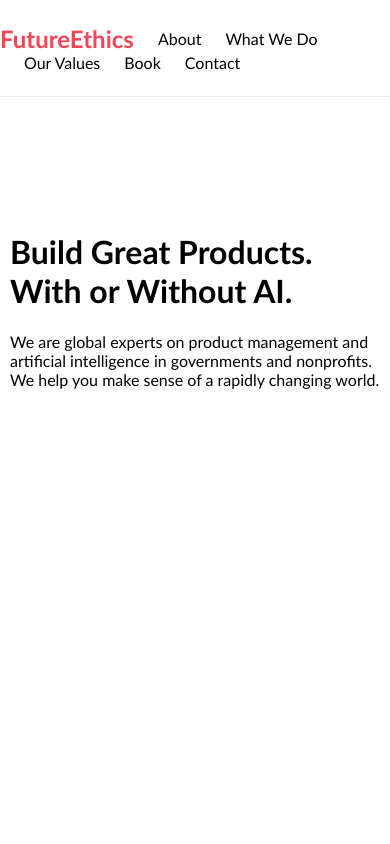
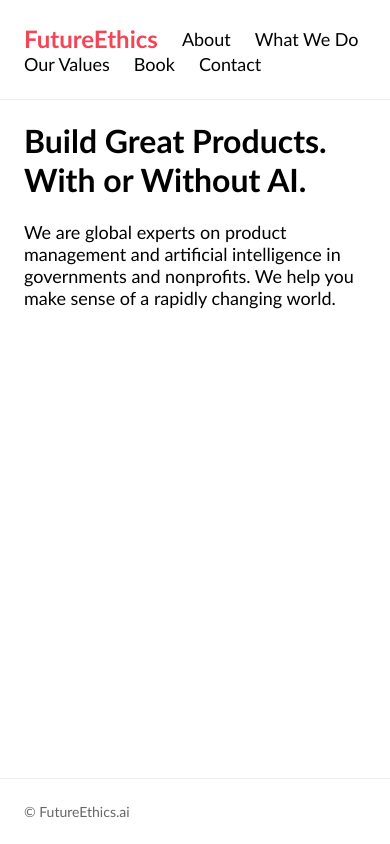
Before and after one commit to skinnylatte/futureethics, an Eleventy site: page src/index.md in a window 390 px wide. Built offline with nearby package versions, Linux system fonts and the light colour scheme; Eleventy itself is replaced by a stand-in of ours; files that its build step writes are made by us from their sources; a script that the page names is missing.

Commit message:
Update styling

```diff
--- a/src/_includes/base.njk
+++ b/src/_includes/base.njk
@@ -11,6 +11,6 @@
     <body>
         {% include "partials/_nav.njk" %}
         <main class="main">{{ content | safe }}</main>
-        <footer />
+        {% include "partials/_footer.njk" %}
     </body>
 </html>
--- /dev/null
+++ b/src/_includes/partials/_footer.njk
@@ -0,0 +1 @@
+<footer>© FutureEthics.ai</footer>
--- a/src/css/styles.css
+++ b/src/css/styles.css
@@ -1,30 +1,12 @@
-/* media queries */
-
-@media all and (max-width: 799px) {
-    .wrapper { flex-direction: column }
-    .nav { order: 1 }
-    .header { display: flex; justify-content: space-between; align-items:left; order: 2}
-    .logo img { min-width: 150px }
-    .main img { width: 100% }
-    .main { order: 3; padding-top: 5.5rem; min-width: 50%; margin: 10px}
-}
-
-
-/* larger screens */
-
-@media all and (min-width: 800px) {
-    .wrapper { flex-direction: column }
-    .header { display: flex; justify-content: space-between; align-items: center; padding: 1em 2em; flex-wrap: wrap}
-}
-
-
 body {
     font-family: Seravek, 'Gill Sans Nova', Ubuntu, Calibri, 'DejaVu Sans', source-sans-pro, sans-serif;
     font-weight: normal;
+    font-size: 18px;
     margin: 0 auto;
     display: flex;
     flex-direction: column;
     max-width: 80ch;
+    height: 100vh;
 }
 
 h1 {
@@ -47,28 +29,29 @@ img {
     border-radius: 10px;
 }
 
-.site-title {
-    padding: 2em;
-    margin-left: 3%;
+ul, ol {
+    padding-left: 1.5em;
 }
 
-.subtitle {
-    margin-top: -1rem;
+ul, ol > li {
+    padding-bottom: 12px;
+}
+
+main {
+    padding: 0 0 24px;
+    flex-grow: 2;
 }
 
 .nav ul {
-    margin: 0 0 16px;
-    padding: 24px 0;
+    margin: 0;
+    padding: 2em 0;
     display: flex;
     list-style: none;
     border-bottom: 1px solid rgb(237, 237, 237);
     flex-wrap: wrap;
+    column-gap: 24px;
     justify-content: left;
     align-items: center;
-}
-
-.nav ul li:nth-child(n+2){
-    margin-left: 24px;
 }
 
 .nav ul li.wordmark a{
@@ -81,4 +64,31 @@ img {
     background-color: rgb(237, 237, 237);
     border-radius: 8px;
     padding: 32px 0 16px;
+    margin-bottom: 24px;
 }
+
+footer {
+    border-top: 1px solid rgb(237, 237, 237);
+    font-size: 14px;
+    padding: 2em 0;
+    color: #666;
+}
+
+
+@media all and (max-width: 800px) {
+    .nav ul {
+        padding: 24px;
+    }
+
+    main {
+        padding: 0 24px;
+    }
+
+    footer {
+        padding: 24px;
+    }
+
+    ul, ol > li {
+        padding-bottom: 1.5em;
+    }
+}
```
